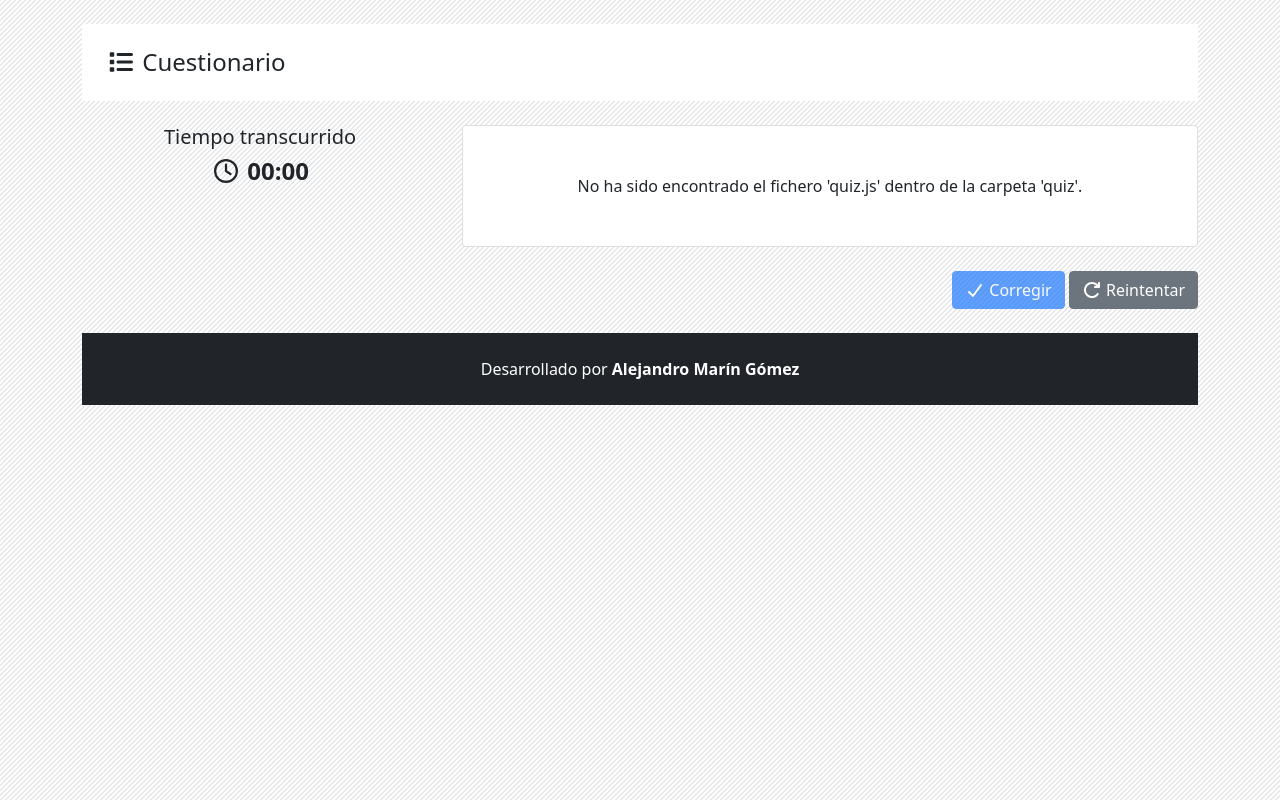
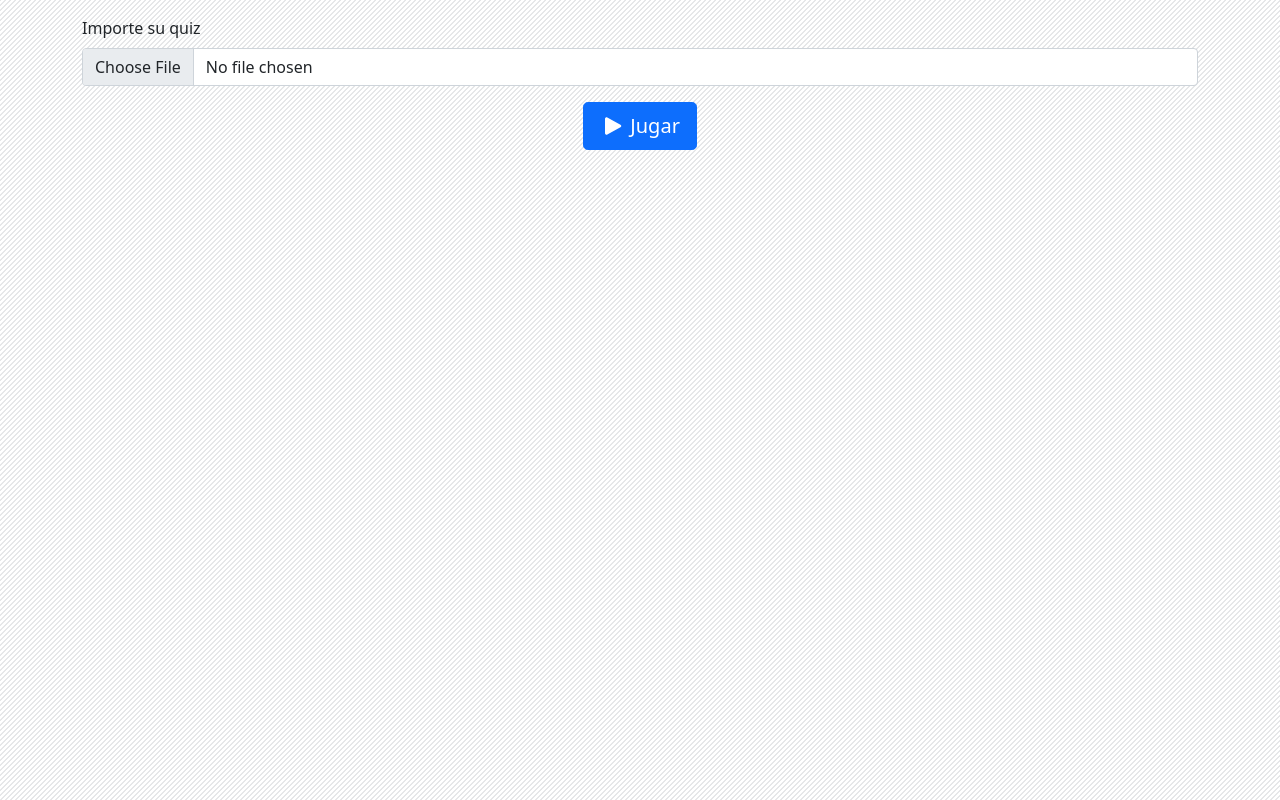
Before and after one commit to alejandromaringomez/easy-static-quiz, a plain HTML site: page jugar.html in a window 1280 px wide. Drawn offline with Linux system fonts and the light colour scheme.

Commit message:
Se permite la subida mediante la interfaz y en formato JSON.

```diff
--- a/js/app.js
+++ b/js/app.js
@@ -16,19 +16,17 @@ function plantillaResultado(respuestas) {
     return cadena;
 }
 
-window.onload = function () {
-    if(typeof data == undefined) {
-        init();
-    } else {
-        // No han sido cargadas las preguntas
-        let status = document.getElementById('status');
-        status.innerText = "No ha sido encontrado el fichero 'quiz.js' dentro de la carpeta 'quiz'.";
+function init() {
+    let subir = document.getElementById('subir');
+    if(subir) {
+        subir.classList.add('d-none');
+        let juego = document.getElementById('juego');
+        if(juego) {
+            juego.classList.remove('d-none');
+            mostrarPreguntas();
+            initCountdown(0);
+        }
     }
-}
-
-function init() {
-    mostrarPreguntas();
-    initCountdown(0);
 }
 
 function initCountdown(second = 0) {
@@ -92,7 +90,7 @@ function generarHtmlPregunta(indexPregunta, pregunta) {
     // Ordenamos aleatoriamente las respuestas y creamos su HTML correspondiente
     let respuestas = arrayOrdenAleatorio(pregunta.respuestas);
     respuestas.forEach((element, indexRespuesta) => {
-        let respuesta = generarHtmlRespuesta(indexPregunta, indexRespuesta, element[0], element[1]);
+        let respuesta = generarHtmlRespuesta(indexPregunta, indexRespuesta, element['respuesta'], element['correcta']);
         cuerpo.appendChild(respuesta);
     });
     return contenedor;
@@ -207,3 +205,28 @@ function corregir() {
         resultadoGlobal.classList.remove('d-none');
     }
 }
+
+function jugar() {
+    let ficheros = document.getElementById('fichero');
+    if(ficheros) {
+        if(ficheros.files.length) {
+            let fichero = ficheros.files[0];
+            if(fichero) {
+                let lector = new FileReader();
+                lector.readAsText(fichero, 'UTF-8');
+                lector.onload = function (ev) {
+                    try {
+                        data = JSON.parse(ev.target.result);
+                        init();
+                    } catch(e) {
+                        console.warn('El formato del quiz no es el correcto', e);
+                        alert('El formato del quiz no es el correcto.');
+                    }
+                }
+                lector.onerror = function (ev) {
+                    console.warn('El fichero no ha podido ser abierto.', ev);
+                }
+            }
+        }
+    }
+}
--- a/jugar.html
+++ b/jugar.html
@@ -10,6 +10,16 @@
     </head>
     <body class="position-relative">
         <div class="container">
+            <div id="subir">
+                <div class="my-3">
+                    <label for="fichero" class="form-label">Importe su quiz</label>
+                    <input type="file" accept="application/json" id="fichero" class="form-control">
+                    <div class="mt-3 text-center">
+                        <button type="button" onclick="jugar()" class="btn btn-lg btn-primary"><i class="fas fa-play"></i> Jugar</button>
+                    </div>
+                </div>
+            </div>
+            <div id="juego" class="d-none">
                 <div class="row">
                     <div class="col mt-4">
                         <div class="p-4 bg-white">
@@ -35,7 +45,7 @@
                         </div>
                         <div class="mt-4 text-end">
                             <button type="button" id="corregir" onclick="corregir()" class="btn btn-primary" disabled="disabled"><i class="fas fa-check"></i> Corregir</button>
-                        <a href="javascript:window.location.reload()" class="btn btn-secondary"><i class="fas fa-redo"></i> Reintentar</a>
+                            <a href="javascript:window.location.reload()" class="btn btn-secondary"><i class="fas fa-redo"></i> Reset</a>
                         </div>
                     </div>
                 </div>
@@ -47,12 +57,13 @@
                     </div>
                 </div>
             </div>
+        </div>
         <!-- Scripts -->
         <!--
             <script src="./vendor/bootstrap/js/bootstrap.bundle.min.js"></script>
         -->
         <script src="./vendor/fontawesome-free/js/all.min.js"></script>
-        <script src="./quiz/quiz.js"></script>
+        <!--<script src="./quiz/quiz.js"></script>-->
         <script src="./js/app.js"></script>
     </body>
 </html>
```
Also changed, not shown: examples/my_quiz.json (added, +20 -0 lines), 2 other files. Lines whose indentation alone changed are shown as unchanged.
